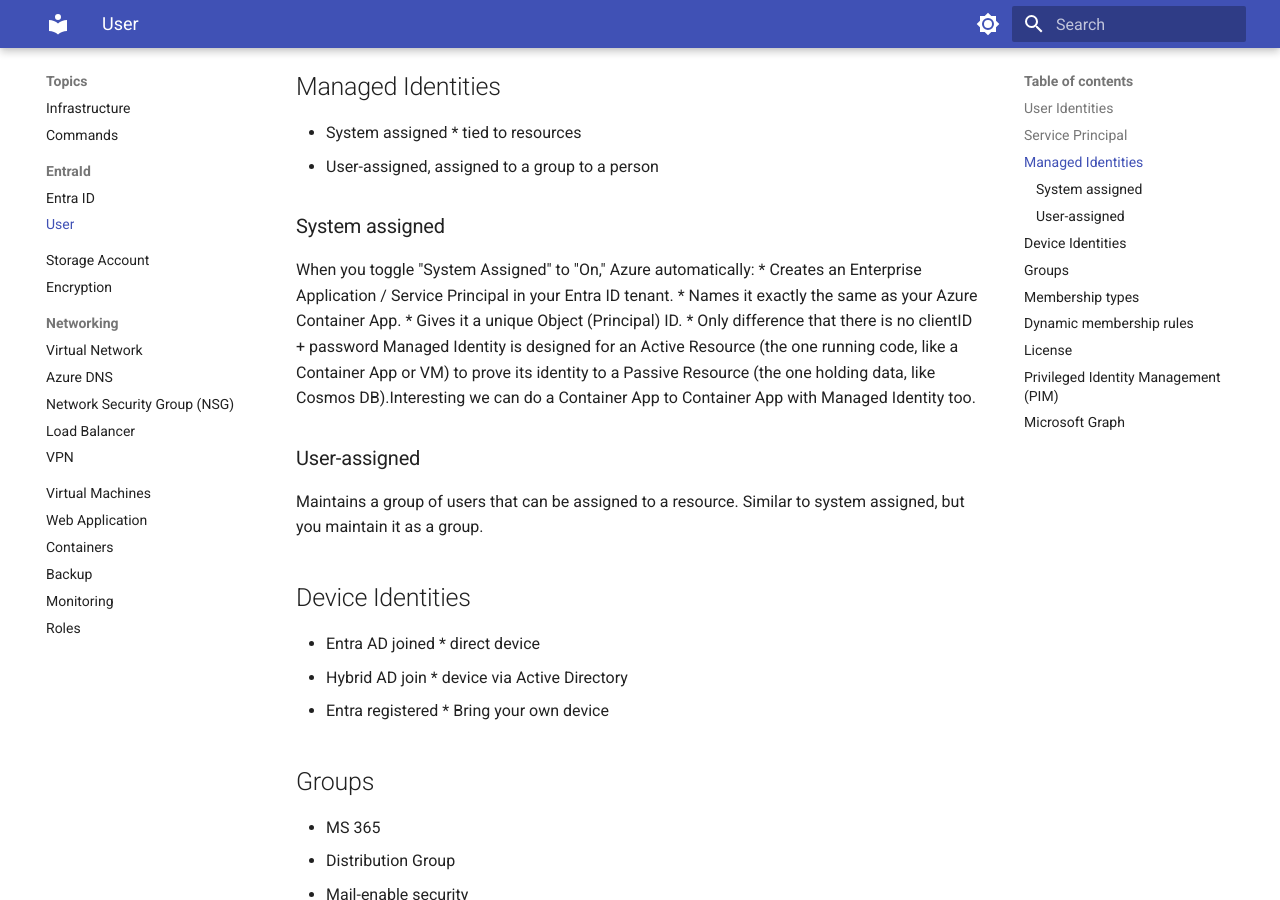
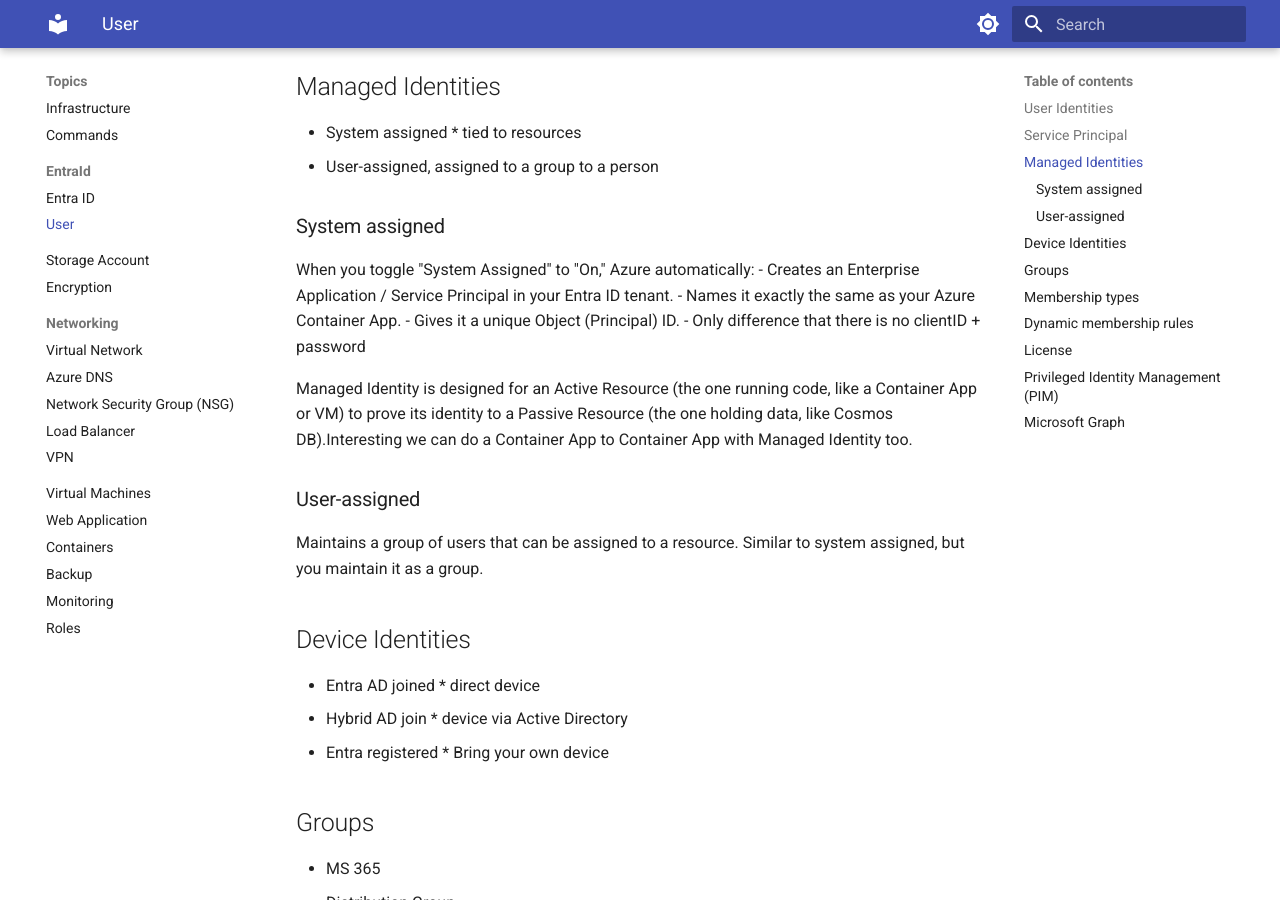
Before and after one commit to yoonghan/AZ-104-Azure-Administrator-Associate, an MkDocs documentation site: the page built from docs/User.md, in a window 1280 px wide and 900 px high, scrolled down 510 px. Built offline with MkDocs 1.6.1 and Material for MkDocs 9.7.7, drawn with Linux system fonts in a browser that asks for light colours.

Commit message:
Update docs

```diff
--- a/docs/User.md
+++ b/docs/User.md
@@ -15,27 +15,31 @@
 
 ### System assigned
 When you toggle "System Assigned" to "On," Azure automatically:
-* Creates an Enterprise Application / Service Principal in your Entra ID tenant.
-* Names it exactly the same as your Azure Container App.
-* Gives it a unique Object (Principal) ID.
-* Only difference that there is no clientID + password
+  - Creates an Enterprise Application / Service Principal in your Entra ID tenant.
+  - Names it exactly the same as your Azure Container App.
+  - Gives it a unique Object (Principal) ID.
+  - Only difference that there is no clientID + password
+
 Managed Identity is designed for an Active Resource (the one running code, like a Container App or VM) to prove its identity to a Passive Resource (the one holding data, like Cosmos DB).Interesting we can do a Container App to Container App with Managed Identity too.
 
 ### User-assigned
 Maintains a group of users that can be assigned to a resource. Similar to system assigned, but you maintain it as a group.
 
 ## Device Identities
+
 - Entra AD joined * direct device
 - Hybrid AD join * device via Active Directory
 - Entra registered * Bring your own device
 
 ## Groups
+
 - MS 365
 - Distribution Group
 - Mail-enable security
 - Security group
 
 ## Membership types
+
 - Assigned
 - Dynamic membership
 - Dynamic devices
@@ -44,16 +48,19 @@
 E.g. department = sales
 
 ## License
+
 - P1 and P2
 - Suite is a package that need P1/P2 - add security but almost the same as P2
 - Can only be assigned in 365admin/entra portal
 
 ## Privileged Identity Management (PIM)
+
 - Just-in-time access
 - Approval workflow
 - Time-bound access
 - Audit trail
 
 ## Microsoft Graph
+
 - this is an API to connect to Entra
 - e.g `az ad create user` or via Powershell [`New-MgUser`](https://learn.microsoft.com/en-us/powershell/module/microsoft.graph.users/new-mguser?view=graph-powershell-1.0)
```
Also changed, not shown: docs/Infrastructure.md (+3 -1 lines), 1 other file.
